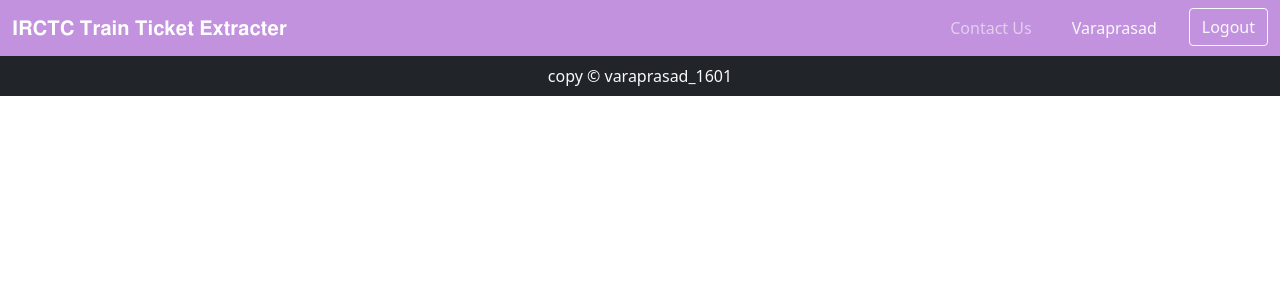
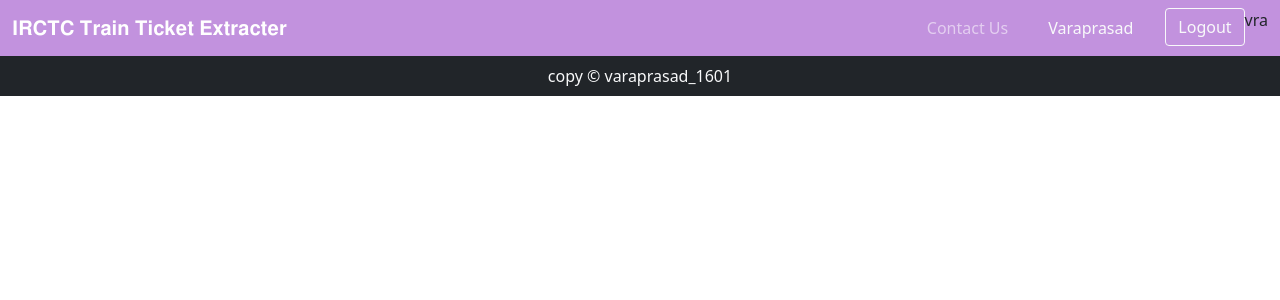
Before and after one commit to varaprasad1601/IRCTC-Train-Ticket-Data-Extraction, a Django app: template templates/base.html in a window 1280 px wide. Shown: the top 300 px of the page. Run offline with Django 3.2, Linux system fonts and the light colour scheme; the template is opened without the code that fills it: values that come from a table or form of the project are taken from there, others are empty; data comes from the database, SQL or seed files in the repository; some libraries are stand-ins or nearby versions.

Commit message:
code updated3

```diff
--- a/templates/base.html
+++ b/templates/base.html
@@ -82,6 +82,7 @@
                         {% endif %}
                         <li><a href="/" class="nav-link text-light ms-4">{{data.first_name}}</a></li>
                         <li><a href="{% url 'logout' %}" class="btn btn-outline-light ms-4 logout">Logout</a></li>
+                        vra
                     </ul>
                 </div>
             </nav>
```
